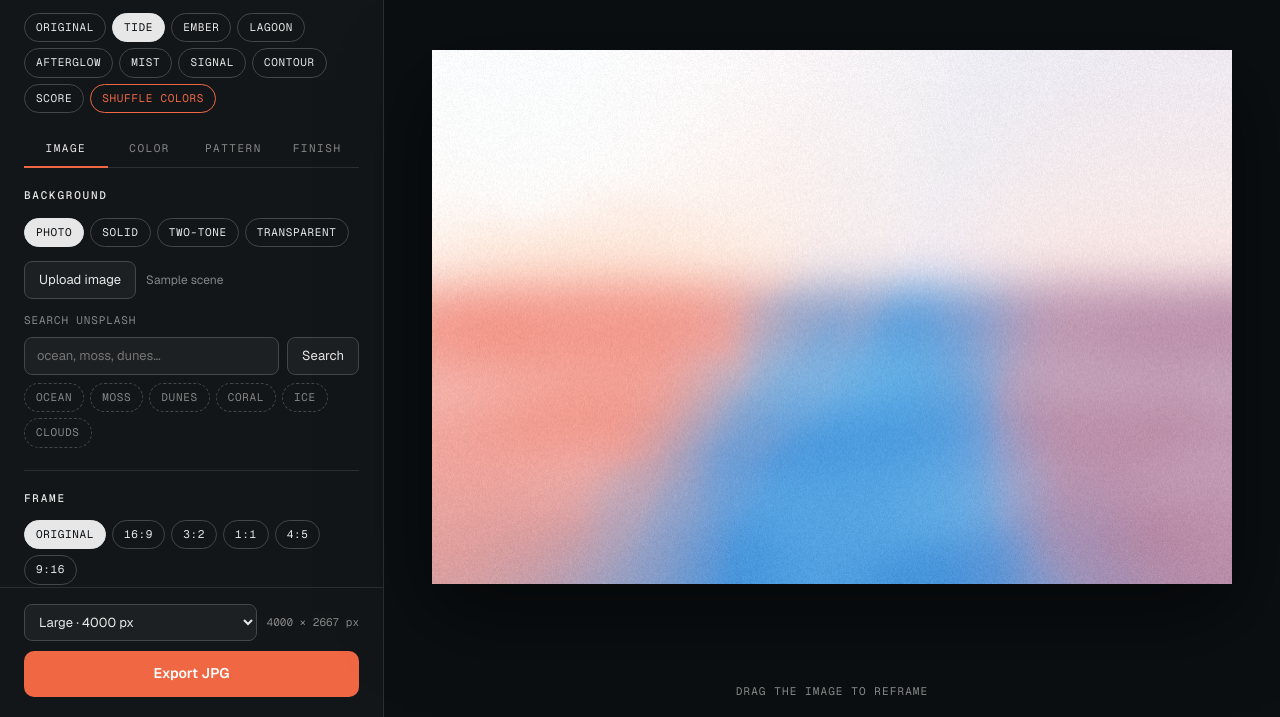
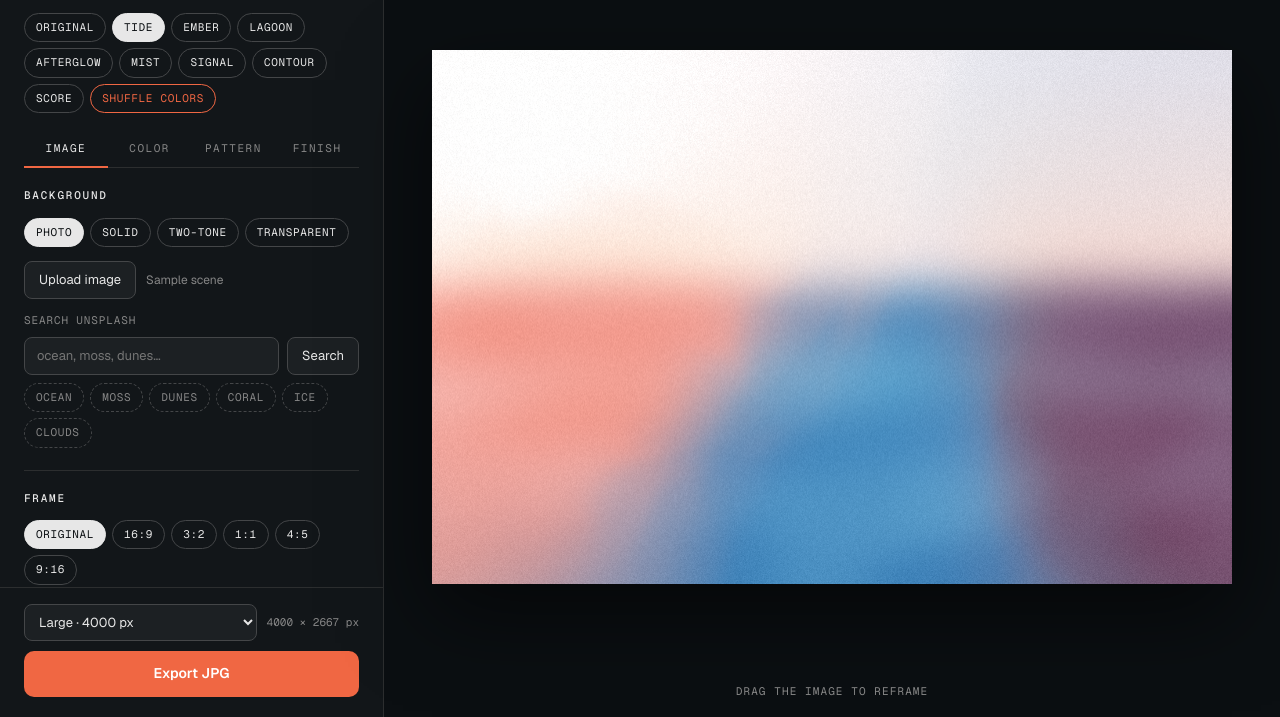
Before and after one commit to ffgroup-8/composer, a plain HTML site: page index.html in a window 1280 px wide. Shown: the part 83-800 px from the top of the page. Drawn offline with nearby package versions, Linux system fonts and the light colour scheme.

Commit message:
Use the ten core brand colors as the palette
The old four tint scales and grayscale are replaced by the core colors:
Note, Prompt, Ledger, Settle, Link, Paid, Flow, Receipt, Paper and Ink.
Recipes, the gradient library and shuffle are remapped to them. Tints
and shades will be added once the brand is final.

Co-Authored-By: Claude Fable 5.2 <noreply@anthropic.com>

```diff
--- a/index.html
+++ b/index.html
@@ -170,9 +170,8 @@
   .palette { background: var(--raise); border: 1px solid var(--line); border-radius: 10px; padding: 10px; margin-bottom: 18px; }
   .scale { display: grid; gap: 3px; margin-bottom: 3px; }
   .scale:last-child { margin-bottom: 0; }
-  .scale.ten { grid-template-columns: repeat(10, 1fr); }
-  .scale.twelve { grid-template-columns: repeat(12, 1fr); margin-top: 8px; }
-  .sw { aspect-ratio: 1; border: 0; border-radius: 4px; cursor: pointer; padding: 0; position: relative; box-shadow: inset 0 0 0 1px rgba(var(--shadow), .08); }
+  .scale.five { grid-template-columns: repeat(5, 1fr); gap: 6px; }
+  .sw { aspect-ratio: 1; border: 0; border-radius: 4px; cursor: pointer; padding: 0; position: relative; box-shadow: inset 0 0 0 1px rgba(255,255,255,.14); }
   .sw:hover { transform: scale(1.12); z-index: 1; }
   .sw[aria-pressed="true"]::after { content: ""; position: absolute; inset: -3px; border: 1.5px solid var(--text); border-radius: 6px; }
   .pop { position: fixed; z-index: 30; width: 300px; margin: 0; box-shadow: 0 18px 50px rgba(var(--shadow), .6); }
@@ -421,30 +420,34 @@
 
 <script>
 /* =====================================================================
-   BRAND PALETTE (provisional)
-   The only colors this tool can produce. Swap these values when the
-   master brand library is finalized; nothing else needs to change.
+   BRAND PALETTE: the ten core colors
+   The only colors this tool can produce. Tints and shades will be added
+   here once the brand is final; nothing else needs to change.
    ===================================================================== */
 const BRAND = {
-  scales: [
-    { name: 'Burgundy', steps: ['#FAEEF2','#F1D9E1','#E2B2C2','#CC8BA1','#B1627D','#8E3C57','#6F2440','#520E25','#3F0A1C','#280611'] },
-    { name: 'Orange',   steps: ['#FEF3F0','#FDE3DA','#F8C4B3','#F1957D','#F27C5F','#F06743','#C94A2A','#A33A20','#782B18','#4F1C10'] },
-    { name: 'Teal',     steps: ['#F1F8F8','#DEEEED','#B8DBD8','#9DCECB','#82C0BE','#65AFAB','#519F9B','#3E817C','#2C5E5D','#1C3F3E'] },
-    { name: 'Blue',     steps: ['#EFF4FD','#D5E4F8','#AECCF1','#7FAAE7','#4F88DB','#256ECC','#1F5FB2','#1B5298','#133464','#0D2141'] },
+  colors: [
+    { name: 'Note',    hex: '#620A28' },
+    { name: 'Prompt',  hex: '#F06743' },
+    { name: 'Ledger',  hex: '#3F0819' },
+    { name: 'Settle',  hex: '#1F5A52' },
+    { name: 'Link',    hex: '#1D5599' },
+    { name: 'Paid',    hex: '#ABEBAB' },
+    { name: 'Flow',    hex: '#B1EBE8' },
+    { name: 'Receipt', hex: '#FFF1E5' },
+    { name: 'Paper',   hex: '#FEFCFA' },
+    { name: 'Ink',     hex: '#171B22' },
   ],
-  gray: ['#FFFFFF','#E7E7E7','#CDCDCD','#B6B6B6','#9D9D9D','#868686','#707070','#5A5A5A','#444648','#2C2E2F','#1C2023','#0B0F12'],
 };
 
 /* Unsplash search (free tier: 50 searches an hour, shared by everyone on the link).
    If this is left empty, the tool asks for a key and keeps it in that browser only. */
 const UNSPLASH_ACCESS_KEY = 'FXsr0FiMyN4XdpS7y0TBFnELt5dlE7g0cdJn6ACOlkY';
 
-const STEP_LABELS = [50,100,200,300,400,500,600,700,800,900];
 const COLOR_NAMES = {};
-BRAND.scales.forEach(s => s.steps.forEach((h, i) => COLOR_NAMES[h] = s.name + ' ' + STEP_LABELS[i]));
-BRAND.gray.forEach((h, i) => COLOR_NAMES[h] = 'Grayscale ' + (i + 1));
-const col = (scale, step) => BRAND.scales.find(s => s.name === scale).steps[STEP_LABELS.indexOf(step)];
-const gray = n => BRAND.gray[n - 1];
+BRAND.colors.forEach(c => COLOR_NAMES[c.hex] = c.name);
+const C = {};
+BRAND.colors.forEach(c => C[c.name] = c.hex);
+const THUMB_BG = '#868686'; /* neutral behind gradient library thumbnails only; never selectable */
 
 /* ---------- Recipes: full looks built only from brand colors ---------- */
 const RECIPE_BASE = { bg: 'photo', pattern: 'off', ovAngle: 45, gflow: 25, soft: 55, bright: 0, contrast: 0, sat: 0 };
@@ -454,43 +457,43 @@ const RECIPES = {
   Tide: {
     overlay: 'mesh', blend: 'screen', opacity: 100, soft: 55, gflow: 25,
     blur: 55, motion: 45, angle: 60, liquify: 0, grain: 22, grainSize: 30,
-    stops: [ {c: gray(2), x: .06, y: .08}, {c: col('Orange',500), x: .14, y: .44}, {c: col('Blue',500), x: .5, y: .84}, {c: col('Burgundy',400), x: 1.0, y: .6} ],
+    stops: [ {c: C.Paper, x: .06, y: .08}, {c: C.Prompt, x: .14, y: .44}, {c: C.Link, x: .5, y: .84}, {c: C.Note, x: 1.0, y: .6} ],
   },
   Ember: {
     overlay: 'mesh', blend: 'overlay', opacity: 90, soft: 50, gflow: 30,
     blur: 70, motion: 20, angle: 120, liquify: 30, grain: 28, grainSize: 35,
-    stops: [ {c: gray(1), x: .05, y: .06}, {c: col('Orange',500), x: .88, y: .04}, {c: col('Burgundy',700), x: .8, y: .52}, {c: col('Teal',600), x: .04, y: .98} ],
+    stops: [ {c: C.Paper, x: .05, y: .06}, {c: C.Prompt, x: .88, y: .04}, {c: C.Note, x: .8, y: .52}, {c: C.Settle, x: .04, y: .98} ],
   },
   Lagoon: {
     overlay: 'mesh', blend: 'softlight', opacity: 100, soft: 60, gflow: 40,
     blur: 65, motion: 0, angle: 45, liquify: 70, grain: 24, grainSize: 30,
-    stops: [ {c: col('Teal',300), x: .2, y: .2}, {c: col('Blue',500), x: .76, y: .7}, {c: gray(1), x: .92, y: .08}, {c: col('Teal',800), x: .08, y: .92} ],
+    stops: [ {c: C.Flow, x: .2, y: .2}, {c: C.Link, x: .76, y: .7}, {c: C.Paper, x: .92, y: .08}, {c: C.Settle, x: .08, y: .92} ],
   },
   Afterglow: {
     overlay: 'tone', blend: 'normal', opacity: 100,
     blur: 60, motion: 30, angle: 20, liquify: 20, grain: 30, grainSize: 40,
-    stops: [ {c: col('Burgundy',900), x: .1, y: .9}, {c: col('Burgundy',600), x: .4, y: .6}, {c: col('Orange',500), x: .6, y: .4}, {c: col('Orange',200), x: .8, y: .2}, {c: col('Orange',50), x: .9, y: .1} ],
+    stops: [ {c: C.Ledger, x: .1, y: .9}, {c: C.Note, x: .4, y: .6}, {c: C.Prompt, x: .6, y: .4}, {c: C.Receipt, x: .8, y: .2}, {c: C.Paper, x: .9, y: .1} ],
   },
   Mist: {
     overlay: 'mesh', blend: 'screen', opacity: 85, soft: 65, gflow: 35,
     blur: 85, motion: 0, angle: 45, liquify: 25, grain: 35, grainSize: 30,
-    stops: [ {c: gray(1), x: .08, y: .5}, {c: col('Blue',200), x: .62, y: .62}, {c: col('Teal',200), x: .92, y: .08}, {c: col('Orange',100), x: .3, y: .04} ],
+    stops: [ {c: C.Paper, x: .08, y: .5}, {c: C.Flow, x: .62, y: .62}, {c: C.Receipt, x: .92, y: .08}, {c: C.Paper, x: .3, y: .04} ],
   },
   Signal: {
-    bg: 'solid', bgA: col('Blue',900), overlay: 'mesh', blend: 'normal', opacity: 100, soft: 60, gflow: 45,
+    bg: 'solid', bgA: C.Ledger, overlay: 'mesh', blend: 'normal', opacity: 100, soft: 60, gflow: 45,
     blur: 0, motion: 0, liquify: 0, grain: 20, grainSize: 30,
-    stops: [ {c: col('Blue',900), x: .1, y: .1}, {c: col('Blue',500), x: .8, y: .75}, {c: col('Teal',500), x: .15, y: .95}, {c: col('Burgundy',700), x: .95, y: .1} ],
-    pattern: 'dots', patColor: col('Blue',100), patScale: 52, patSize: 70, patAngle: 0, patFlow: 0, patVary: 100, patFollow: 'noise', patOpacity: 90, patBlend: 'normal',
+    stops: [ {c: C.Ledger, x: .1, y: .1}, {c: C.Link, x: .8, y: .75}, {c: C.Settle, x: .15, y: .95}, {c: C.Note, x: .95, y: .1} ],
+    pattern: 'dots', patColor: C.Flow, patScale: 52, patSize: 70, patAngle: 0, patFlow: 0, patVary: 100, patFollow: 'noise', patOpacity: 90, patBlend: 'normal',
   },
   Contour: {
-    bg: 'linear', bgA: col('Burgundy',900), bgB: col('Burgundy',600), bgAngle: 60, overlay: 'off',
+    bg: 'linear', bgA: C.Ledger, bgB: C.Note, bgAngle: 60, overlay: 'off',
     blur: 0, motion: 0, liquify: 0, grain: 26, grainSize: 30,
-    pattern: 'contours', patColor: col('Orange',300), patScale: 40, patSize: 22, patAngle: 0, patFlow: 20, patVary: 0, patFollow: 'noise', patOpacity: 85, patBlend: 'normal',
+    pattern: 'contours', patColor: C.Prompt, patScale: 40, patSize: 22, patAngle: 0, patFlow: 20, patVary: 0, patFollow: 'noise', patOpacity: 85, patBlend: 'normal',
   },
   Score: {
-    bg: 'linear', bgA: col('Teal',900), bgB: col('Blue',900), bgAngle: 30, overlay: 'off',
+    bg: 'linear', bgA: C.Settle, bgB: C.Link, bgAngle: 30, overlay: 'off',
     blur: 0, motion: 0, liquify: 0, grain: 18, grainSize: 30,
-    pattern: 'notes', patColor: col('Teal',300), patScale: 26, patSize: 85, patAngle: 0, patFlow: 0, patVary: 70, patFollow: 'noise', patOpacity: 100, patBlend: 'normal',
+    pattern: 'notes', patColor: C.Flow, patScale: 26, patSize: 85, patAngle: 0, patFlow: 0, patVary: 70, patFollow: 'noise', patOpacity: 100, patBlend: 'normal',
   },
 };
 
@@ -501,9 +504,9 @@ const LIBRARY = [
   { name: 'Lagoon', overlay: 'mesh', soft: 60, gflow: 40, stops: RECIPES.Lagoon.stops },
   { name: 'Mist', overlay: 'mesh', soft: 65, gflow: 35, stops: RECIPES.Mist.stops },
   { name: 'Deep', overlay: 'mesh', soft: 60, gflow: 45, stops: RECIPES.Signal.stops },
-  { name: 'Bloom', overlay: 'mesh', soft: 45, gflow: 50, stops: [ {c: col('Burgundy',200), x: .15, y: .2}, {c: col('Orange',400), x: .85, y: .3}, {c: col('Burgundy',600), x: .5, y: .95}, {c: gray(1), x: .5, y: .05} ] },
-  { name: 'Dawn', overlay: 'linear', ovAngle: 70, gflow: 20, stops: [ {c: col('Blue',700), x: .2, y: .8}, {c: col('Burgundy',400), x: .5, y: .5}, {c: col('Orange',200), x: .8, y: .2} ] },
-  { name: 'Shore', overlay: 'linear', ovAngle: 20, gflow: 30, stops: [ {c: col('Teal',700), x: .2, y: .5}, {c: col('Teal',200), x: .8, y: .5} ] },
+  { name: 'Bloom', overlay: 'mesh', soft: 45, gflow: 50, stops: [ {c: C.Receipt, x: .15, y: .2}, {c: C.Prompt, x: .85, y: .3}, {c: C.Note, x: .5, y: .95}, {c: C.Paper, x: .5, y: .05} ] },
+  { name: 'Dawn', overlay: 'linear', ovAngle: 70, gflow: 20, stops: [ {c: C.Link, x: .2, y: .8}, {c: C.Note, x: .5, y: .5}, {c: C.Receipt, x: .8, y: .2} ] },
+  { name: 'Shore', overlay: 'linear', ovAngle: 20, gflow: 30, stops: [ {c: C.Settle, x: .2, y: .5}, {c: C.Flow, x: .8, y: .5} ] },
 ];
 
 const ASPECTS = { 'Original': null, '16:9': 16/9, '3:2': 3/2, '1:1': 1, '4:5': 4/5, '9:16': 9/16 };
@@ -554,13 +557,13 @@ const SLIDERS = {
 
 const state = {
   tab: 'image',
-  bg: 'photo', bgA: col('Blue',900), bgB: col('Teal',700), bgAngle: 45,
+  bg: 'photo', bgA: C.Ledger, bgB: C.Note, bgAngle: 45,
   aspect: 'Original', zoom: 100, cx: .5, cy: .5,
   bright: 0, contrast: 0, sat: 0,
   blur: 55, motion: 45, angle: 60, liquify: 0, seed: 7.3,
   overlay: 'mesh', stops: [], soft: 55, gflow: 25, ovAngle: 45,
   blend: 'screen', opacity: 100,
-  pattern: 'off', patColor: gray(1), patScale: 40, patSize: 45, patAngle: 0, patFlow: 0, patVary: 0, patFollow: 'noise', patOpacity: 100, patBlend: 'normal',
+  pattern: 'off', patColor: C.Paper, patScale: 40, patSize: 45, patAngle: 0, patFlow: 0, patVary: 0, patFollow: 'noise', patOpacity: 100, patBlend: 'normal',
   grain: 22, grainSize: 30,
   format: 'jpg', exportSize: 4000, recipe: 'Tide', selected: 0,
 };
@@ -1090,7 +1093,7 @@ function buildPalette(host, current, onPick) {
     }
     host.appendChild(row);
   };
-  BRAND.scales.forEach(s => addScale(s.steps, 'ten')); addScale(BRAND.gray, 'twelve');
+  addScale(BRAND.colors.map(c => c.hex), 'five');
 }
 
 const pop = document.createElement('div'); pop.className = 'palette pop'; pop.hidden = true; document.body.appendChild(pop);
@@ -1198,7 +1201,7 @@ let layoutTimer; function layoutSoon() { clearTimeout(layoutTimer); layoutTimer
 function renderLibrary() {
   const keep = { ...state, stops: state.stops }; busy = true;
   LIBRARY.forEach((g, i) => {
-    Object.assign(state, { bg: 'solid', bgA: gray(6), blur: 0, motion: 0, liquify: 0, grain: 0, pattern: 'off', blend: 'normal', opacity: 100,
+    Object.assign(state, { bg: 'solid', bgA: THUMB_BG, blur: 0, motion: 0, liquify: 0, grain: 0, pattern: 'off', blend: 'normal', opacity: 100,
       overlay: g.overlay, soft: g.soft ?? 55, gflow: g.gflow ?? 25, ovAngle: g.ovAngle ?? 45, stops: g.stops });
     canvas.width = 150; canvas.height = 100; draw(150, 100);
     $('lib-' + i).getContext('2d').drawImage(canvas, 0, 0);
@@ -1223,7 +1226,7 @@ function syncStops() {
   });
   if (mode !== 'solid' && state.stops.length < 5) {
     const add = document.createElement('button'); add.className = 'stop-add'; add.textContent = '+'; add.title = 'Add color';
-    add.onclick = () => { state.stops.push({ c: col('Teal', 400), x: .3 + Math.random() * .4, y: .3 + Math.random() * .4 }); state.selected = state.stops.length - 1; custom(); syncStops(); invalidate(); };
+    add.onclick = () => { state.stops.push({ c: C.Flow, x: .3 + Math.random() * .4, y: .3 + Math.random() * .4 }); state.selected = state.stops.length - 1; custom(); syncStops(); invalidate(); };
     host.appendChild(add);
   }
   const sel = state.stops[state.selected], last = state.stops.length - 1;
@@ -1297,20 +1300,17 @@ function applyRecipe(name) {
   syncUI(); layout();
 }
 
-/* Shuffle stays inside the brand: two hue families, a light, and sometimes a deep tone. */
+/* Shuffle stays inside the brand: two main colors, a light, and sometimes a deep tone. */
 function shuffle() {
   const pick = a => a[Math.floor(Math.random() * a.length)];
-  const fams = BRAND.scales.map(s => s.name).sort(() => Math.random() - .5);
-  const colors = [
-    col(fams[0], pick([400, 500, 600])), col(fams[1], pick([300, 400, 500, 600])),
-    pick([gray(1), gray(2), col(fams[2], 50), col(fams[2], 100), col(fams[0], 100)]),
-  ];
-  if (Math.random() > .4) colors.push(col(pick(fams), pick([700, 800, 900])));
+  const mains = [C.Note, C.Prompt, C.Settle, C.Link].sort(() => Math.random() - .5);
+  const colors = [ mains[0], mains[1], pick([C.Paper, C.Receipt, C.Flow]) ];
+  if (Math.random() > .4) colors.push(pick([C.Ledger, mains[2]]));
   const anchors = [[.12, .15], [.85, .2], [.2, .85], [.82, .8], [.5, .5]].sort(() => Math.random() - .5);
   state.stops = colors.map((c, i) => ({ c, x: clamp(anchors[i][0] + (Math.random() - .5) * .3, 0, 1), y: clamp(anchors[i][1] + (Math.random() - .5) * .3, 0, 1) }));
   if (state.overlay === 'tone') state.stops.sort((a, b) => hexToOklab(a.c)[0] - hexToOklab(b.c)[0]);
   if (state.overlay === 'off') state.overlay = 'mesh';
-  if (state.pattern !== 'off') state.patColor = pick([gray(1), col(fams[0], 100), col(fams[1], 200), col(fams[2], 300)]);
+  if (state.pattern !== 'off') state.patColor = pick([C.Paper, C.Receipt, C.Flow, C.Prompt]);
   state.seed = Math.random() * 100; state.selected = 0; changed();
 }
 
```
Also changed, not shown: 1 other file.
